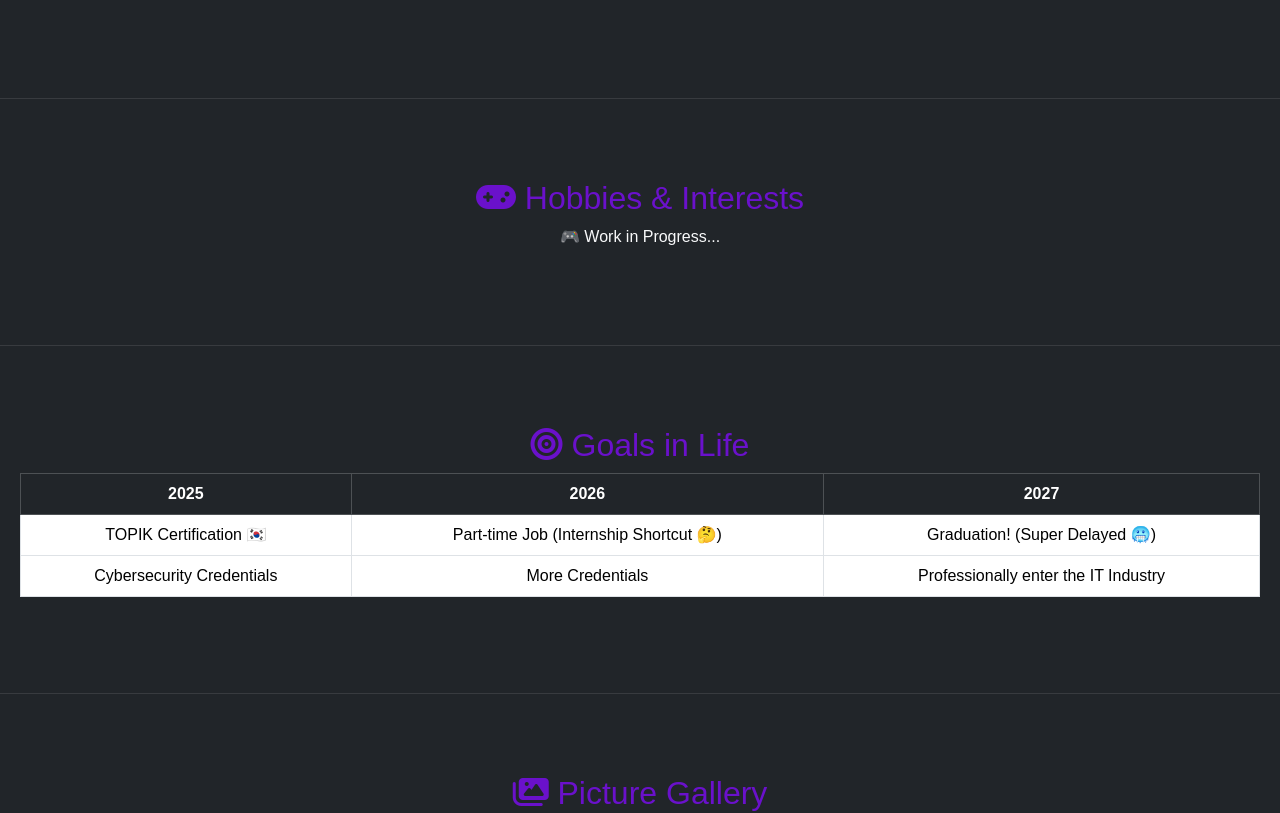
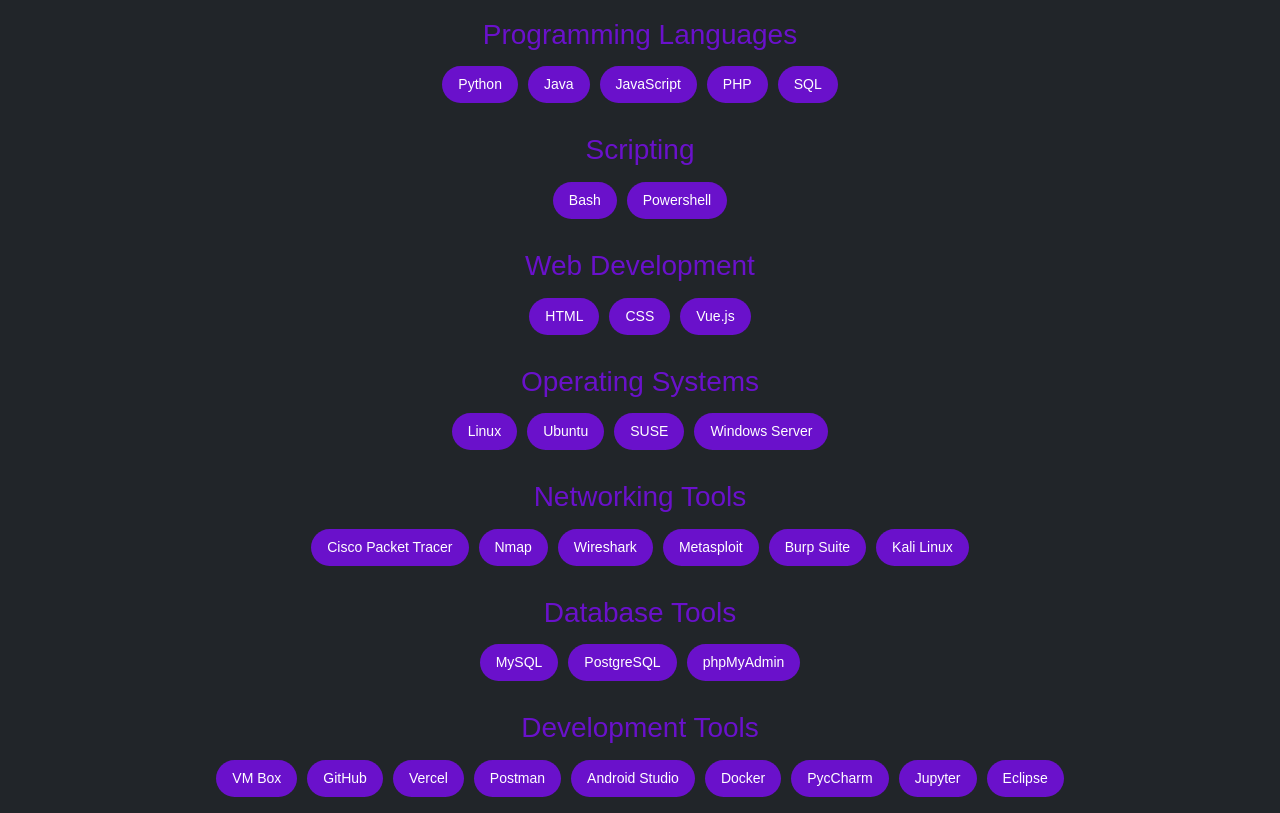
Before and after one commit to kporoceo/personal-website-finals, a Vue app in the folder vue-project/: page / in a window 1280 px wide. Shown: the part 1380-2193 px from the top of the page. Built offline with nearby package versions, Linux system fonts and the light colour scheme; no server answers; the database is empty.

Commit message:
added expi

```diff
--- a/vue-project/src/components/Experience.vue
+++ b/vue-project/src/components/Experience.vue
@@ -2,7 +2,88 @@
   <section id="experience">
     <div class="text-center">
       <h2><i class="fas fa-code"></i> IT Experience</h2>
-        <p>✨ Work in Progress...</p>
+      <p>Here are the tools and languages I have experience with so far:</p>
+
+      <!-- Programming Languages -->
+      <div class="category">
+        <h3>Programming Languages</h3>
+        <div class="skills">
+          <span class="skill">Python</span>
+          <span class="skill">Java</span>
+          <span class="skill">JavaScript</span>
+          <span class="skill">PHP</span>
+          <span class="skill">SQL</span>
+        </div>
+      </div>
+
+
+ <div class="category">
+        <h3>Scripting</h3>
+        <div class="skills">
+          <span class="skill">Bash</span>
+          <span class="skill">Powershell</span>
+        </div>
+      </div>
+
+      <!-- Web Development -->
+      <div class="category">
+        <h3>Web Development</h3>
+        <div class="skills">
+          <span class="skill">HTML</span>
+          <span class="skill">CSS</span>
+          <span class="skill">Vue.js</span>
+        </div>
+      </div>
+
+      <!-- Operating Systems -->
+      <div class="category">
+        <h3>Operating Systems</h3>
+        <div class="skills">
+          <span class="skill">Linux</span>
+          <span class="skill">Ubuntu</span>
+          <span class="skill">SUSE</span>
+          <span class="skill">Windows Server</span>
+        </div>
+      </div>
+
+      <!-- Networking Tools -->
+      <div class="category">
+        <h3>Networking Tools</h3>
+        <div class="skills">
+          <span class="skill">Cisco Packet Tracer</span>
+          <span class="skill">Nmap</span>
+          <span class="skill">Wireshark</span>
+          <span class="skill">Metasploit</span>
+          <span class="skill">Burp Suite</span>
+          <span class="skill">Kali Linux</span>
+        </div>
+      </div>
+
+      <!-- Database Tools -->
+      <div class="category">
+        <h3>Database Tools</h3>
+        <div class="skills">
+          <span class="skill">MySQL</span>
+          <span class="skill">PostgreSQL</span>
+          <span class="skill">phpMyAdmin</span>
+        </div>
+      </div>
+
+      <!-- Development Tools -->
+      <div class="category">
+        <h3>Development Tools</h3>
+        <div class="skills">
+          <span class="skill">VM Box</span>
+          <span class="skill">GitHub</span>
+          <span class="skill">Vercel</span>
+          <span class="skill">Postman</span>
+          <span class="skill">Android Studio</span>
+          <span class="skill">Docker</span>
+          <span class="skill">PycCharm</span>
+          <span class="skill">Jupyter</span>
+          <span class="skill">Eclipse</span>
+        </div>
+      </div>
     </div>
   </section>
 </template>
@@ -14,5 +95,32 @@
 </script>
 
 <style scoped>
-  /* Add component-specific styles here */
+.category {
+  margin-bottom: 30px;
+}
+
+.category h3 {
+  color: #6a11cb;
+  margin-bottom: 15px;
+}
+
+.skills {
+  display: flex;
+  flex-wrap: wrap;
+  gap: 10px;
+  justify-content: center;
+}
+
+.skill {
+  background-color: #6a11cb;
+  color: white;
+  padding: 8px 16px;
+  border-radius: 20px;
+  font-size: 14px;
+  transition: background-color 0.3s ease;
+}
+
+.skill:hover {
+  background-color: #2575fc;
+}
 </style>
```
Lines whose indentation alone changed are shown as unchanged.
